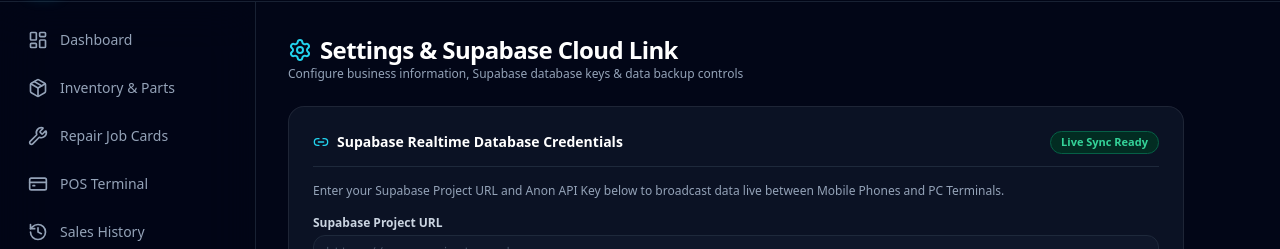
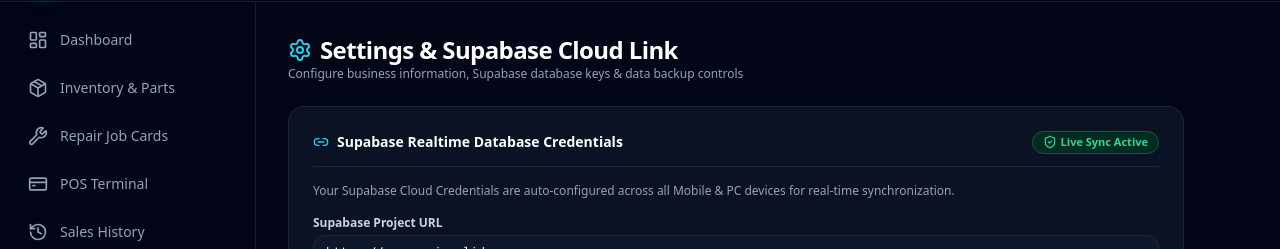
Before and after one commit to vidzocreations-cell/FIxMaster, a Next.js app: page /settings in a window 1280 px wide. Shown: the part 62-311 px from the top of the page. Built offline with nearby package versions, Linux system fonts and the light colour scheme; no server answers.

Commit message:
Auto-fill Supabase URL and Key in settings page across all devices

```diff
--- a/app/settings/page.tsx
+++ b/app/settings/page.tsx
@@ -15,8 +15,10 @@
     const prof = getStoredProfile();
     setProfile(prof);
     if (typeof window !== 'undefined') {
-      setSbUrl(localStorage.getItem('fixmaster_sb_url') || '');
-      setSbKey(localStorage.getItem('fixmaster_sb_key') || '');
+      const defaultUrl = process.env.NEXT_PUBLIC_SUPABASE_URL || 'https://emvbsjturokhyjpeoiiv.supabase.co';
+      const defaultKey = process.env.NEXT_PUBLIC_SUPABASE_ANON_KEY || 'sb_publishable_TAPl-Lyp0TejP6u60giaxA_sk76E7d9';
+      setSbUrl(localStorage.getItem('fixmaster_sb_url') || defaultUrl);
+      setSbKey(localStorage.getItem('fixmaster_sb_key') || defaultKey);
     }
   }, []);
 
@@ -110,13 +112,13 @@
           <h2 className="text-sm font-bold text-white flex items-center gap-2">
             <Link2 className="w-4 h-4 text-cyan-400" /> Supabase Realtime Database Credentials
           </h2>
-          <span className="text-[11px] px-2.5 py-0.5 rounded-full bg-emerald-950 text-emerald-400 border border-emerald-800 font-semibold">
-            Live Sync Ready
+          <span className="text-[11px] px-2.5 py-0.5 rounded-full bg-emerald-950 text-emerald-400 border border-emerald-800 font-semibold flex items-center gap-1">
+            <ShieldCheck className="w-3.5 h-3.5" /> Live Sync Active
           </span>
         </div>
 
         <p className="text-xs text-slate-400">
-          Enter your Supabase Project URL and Anon API Key below to broadcast data live between Mobile Phones and PC Terminals.
+          Your Supabase Cloud Credentials are auto-configured across all Mobile & PC devices for real-time synchronization.
         </p>
 
         <div className="space-y-3 text-xs">
```
